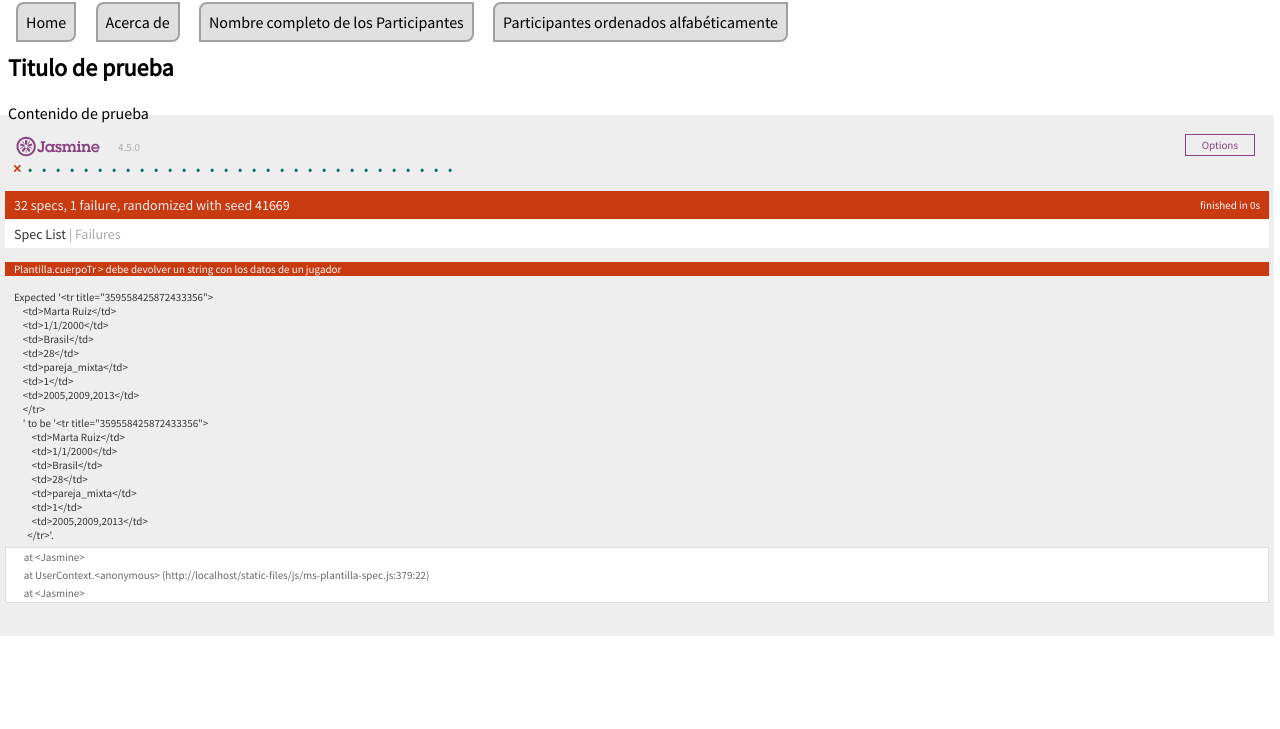
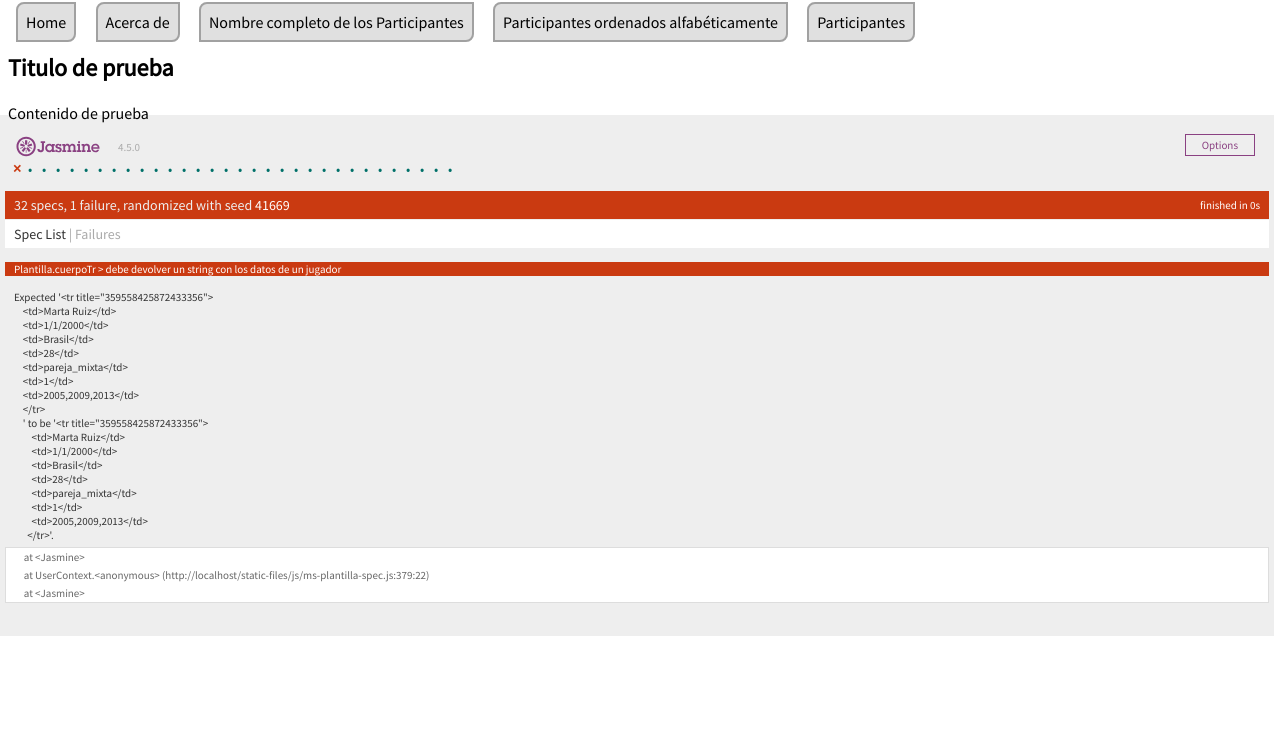
Before and after one commit to UJA-DAGIL-22-23/dagil-2022-2023-practica-3-jml00059, a website with bundled scripts: page front-end/static-files/index.html in a window 1280 px wide. Shown: the part 71-800 px from the top of the page. Built offline with nearby package versions, Linux system fonts and the light colour scheme.

Commit message:
Creada H4 falta arreglar una funcion del TDD

```diff
--- a/front-end/static-files/index.html
+++ b/front-end/static-files/index.html
@@ -30,6 +30,8 @@
             title="Realiza un listado de todas las personas que hay en la BBDD">Nombre completo de los Participantes</a>
         <a href="javascript:Plantilla.listarAlfb()" class="opcion-principal"
             title="Realiza un listado de todas las personas que hay en la BBDD">Participantes ordenados alfabéticamente</a>
+        <a href="javascript:Plantilla.listar()" class="opcion-principal"
+            title="Realiza un listado de todas las personas que hay en la BBDD">Participantes</a>
     </nav>
 
 
```
Also changed, not shown: front-end/static-files/js/ms-plantilla-spec.js (line endings or trailing spaces).
